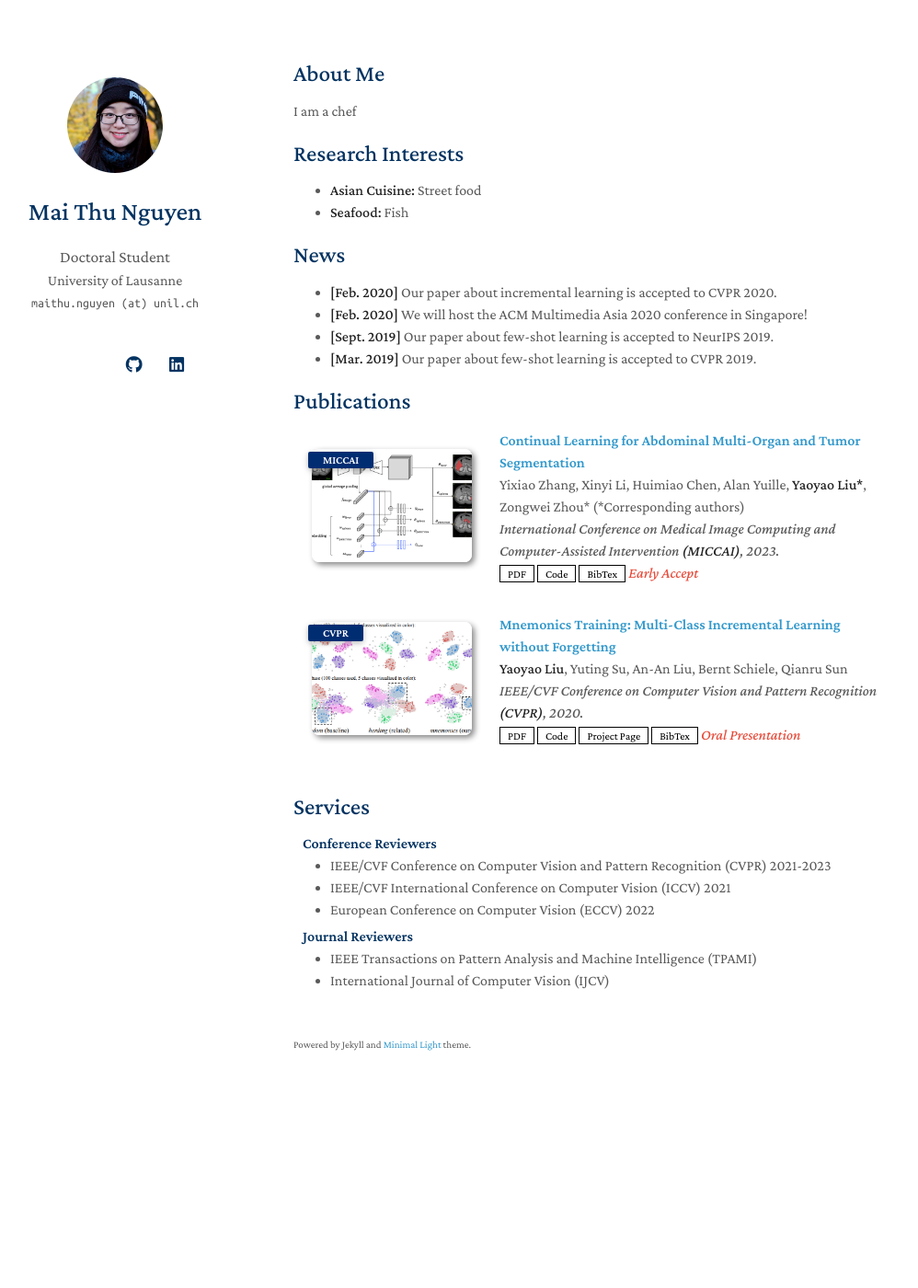
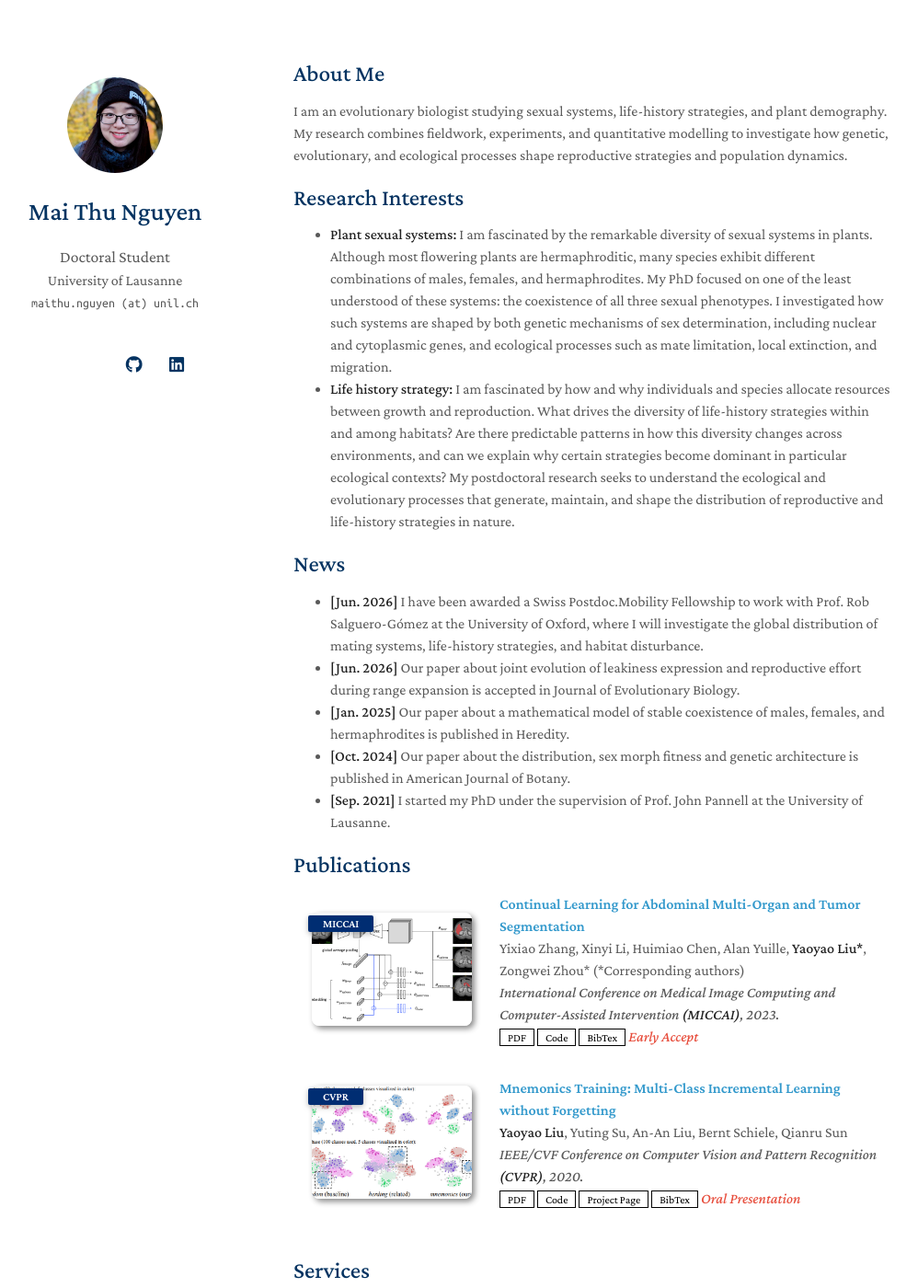
Before and after one commit to maithunguyen/maithunguyen.github.io, a Jekyll site: the page built from index.md, in a window 1280 px wide and 1400 px high. Shown: the whole window at 92% size, without its empty margins (151-1149 px from the left). Built offline with Jekyll 4.4.1, drawn with Linux system fonts in a browser that asks for light colours; nearby versions of some CDN libraries; a style sheet for code colours, icons or effects is not loaded; our own code applies the rules of GitHub Pages for plain Markdown files.

Commit message:
Update index.md

```diff
--- a/index.md
+++ b/index.md
@@ -4,19 +4,19 @@ layout: homepage
 
 ## About Me
 
-I am a chef
+I am an evolutionary biologist studying sexual systems, life-history strategies, and plant demography. My research combines fieldwork, experiments, and quantitative modelling to investigate how genetic, evolutionary, and ecological processes shape reproductive strategies and population dynamics.
 
 ## Research Interests
 
-- **Asian Cuisine:** Street food
-- **Seafood:** Fish
+- **Plant sexual systems:** I am fascinated by the remarkable diversity of sexual systems in plants. Although most flowering plants are hermaphroditic, many species exhibit different combinations of males, females, and hermaphrodites. My PhD focused on one of the least understood of these systems: the coexistence of all three sexual phenotypes. I investigated how such systems are shaped by both genetic mechanisms of sex determination, including nuclear and cytoplasmic genes, and ecological processes such as mate limitation, local extinction, and migration.
+- **Life history strategy:** I am fascinated by how and why individuals and species allocate resources between growth and reproduction. What drives the diversity of life-history strategies within and among habitats? Are there predictable patterns in how this diversity changes across environments, and can we explain why certain strategies become dominant in particular ecological contexts? My postdoctoral research seeks to understand the ecological and evolutionary processes that generate, maintain, and shape the distribution of reproductive and life-history strategies in nature.
 
 ## News
-
-- **[Feb. 2020]** Our paper about incremental learning is accepted to CVPR 2020.
-- **[Feb. 2020]** We will host the ACM Multimedia Asia 2020 conference in Singapore!
-- **[Sept. 2019]** Our paper about few-shot learning is accepted to NeurIPS 2019.
-- **[Mar. 2019]** Our paper about few-shot learning is accepted to CVPR 2019.
+- **[Jun. 2026]** I have been awarded a Swiss Postdoc.Mobility Fellowship to work with Prof. Rob Salguero-Gómez at the University of Oxford, where I will investigate the global distribution of mating systems, life-history strategies, and habitat disturbance.
+- **[Jun. 2026]** Our paper about joint evolution of leakiness expression and reproductive effort during range expansion is accepted in Journal of Evolutionary Biology.
+- **[Jan. 2025]** Our paper about a mathematical model of stable coexistence of males, females, and hermaphrodites is published in Heredity.
+- **[Oct. 2024]** Our paper about the distribution, sex morph fitness and genetic architecture is published in American Journal of Botany.
+- **[Sep. 2021]** I started my PhD under the supervision of Prof. John Pannell at the University of Lausanne.
 
 {% include_relative _includes/publications.md %}
 
```
